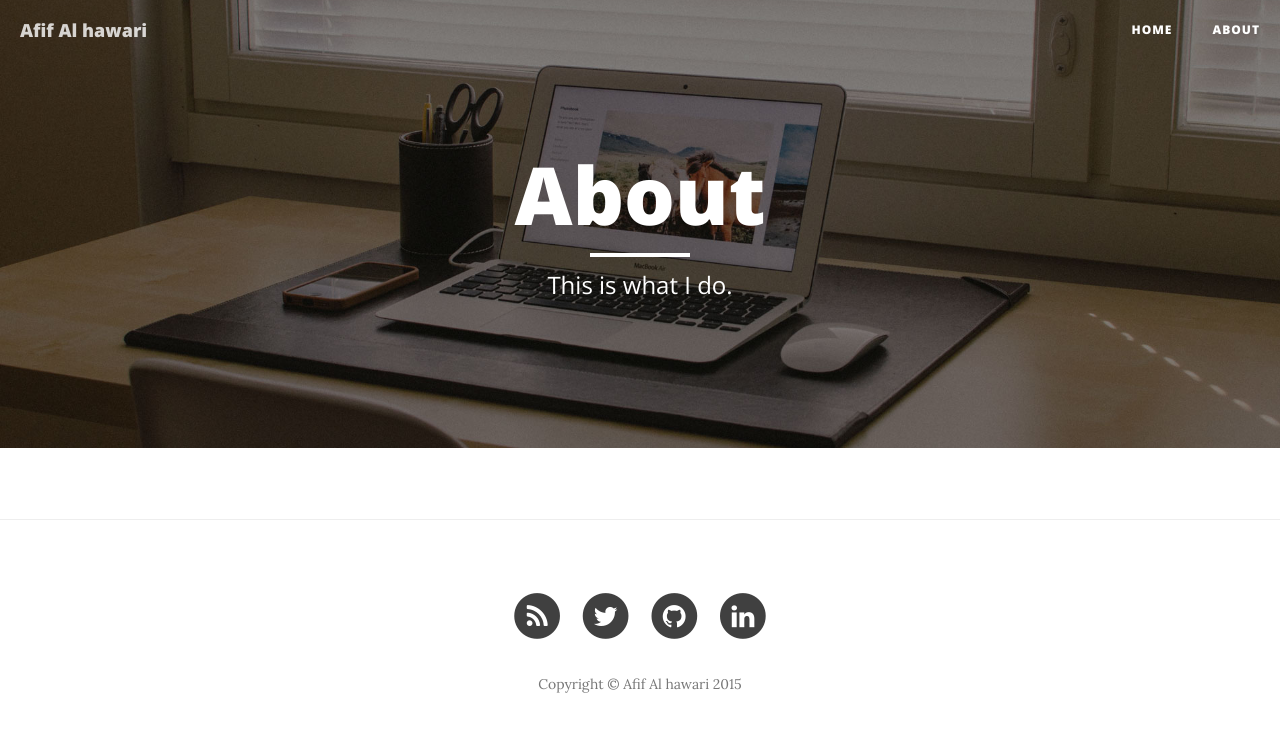
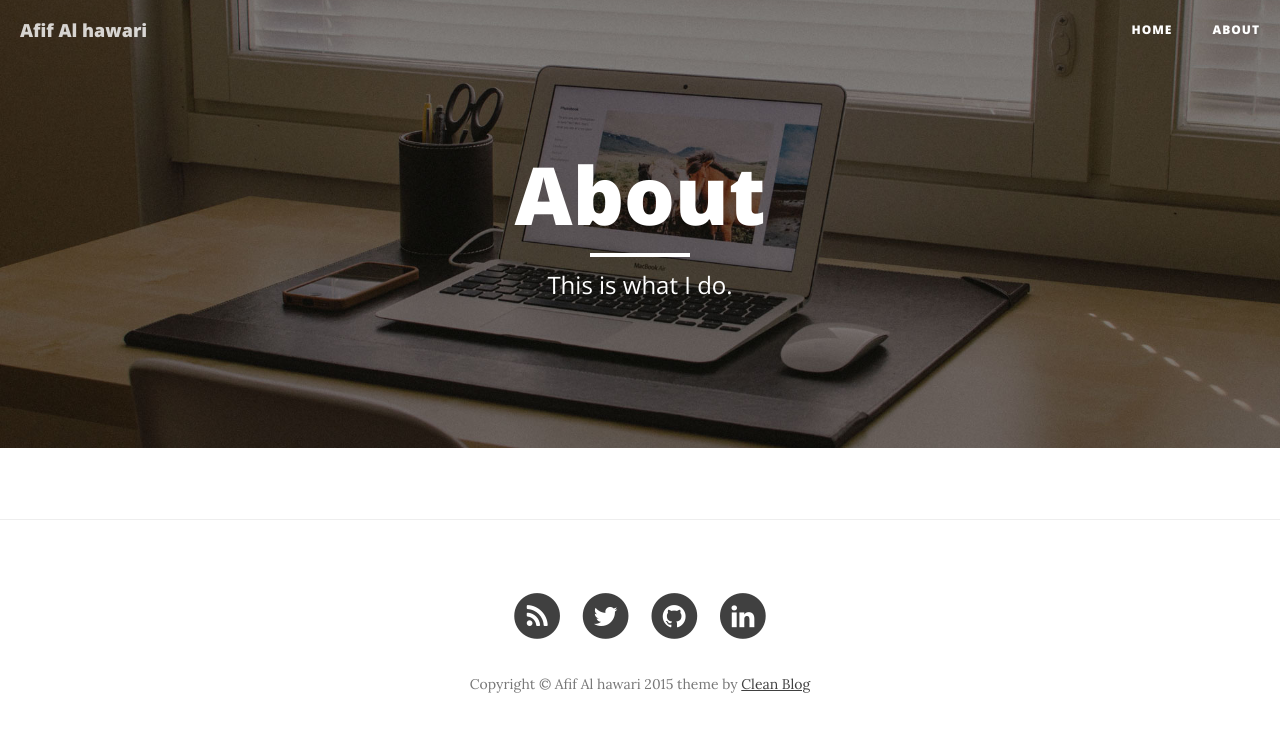
Before and after one commit to afifalhawari/afifalhawari.github.io, a Jekyll site: the page built from about.html, in a window 1280 px wide. Shown: the top 732 px of the page. Built offline with Jekyll 4.4.1, drawn with Linux system fonts in a browser that asks for light colours; nearby versions of some CDN libraries.

Commit message:
add theme by in footer

```diff
--- a/_includes/footer.html
+++ b/_includes/footer.html
@@ -43,7 +43,7 @@
                     {% endif %}
 
                 </ul>
-                <p class="copyright text-muted">Copyright &copy; {{ site.title }} {{ site.time | date: '%Y' }}</p>
+                <p class="copyright text-muted">Copyright &copy; {{ site.title }} {{ site.time | date: '%Y' }} theme by <a href="https://github.com/IronSummitMedia/startbootstrap-clean-blog">Clean Blog</a></p>
             </div>
         </div>
     </div>
```
